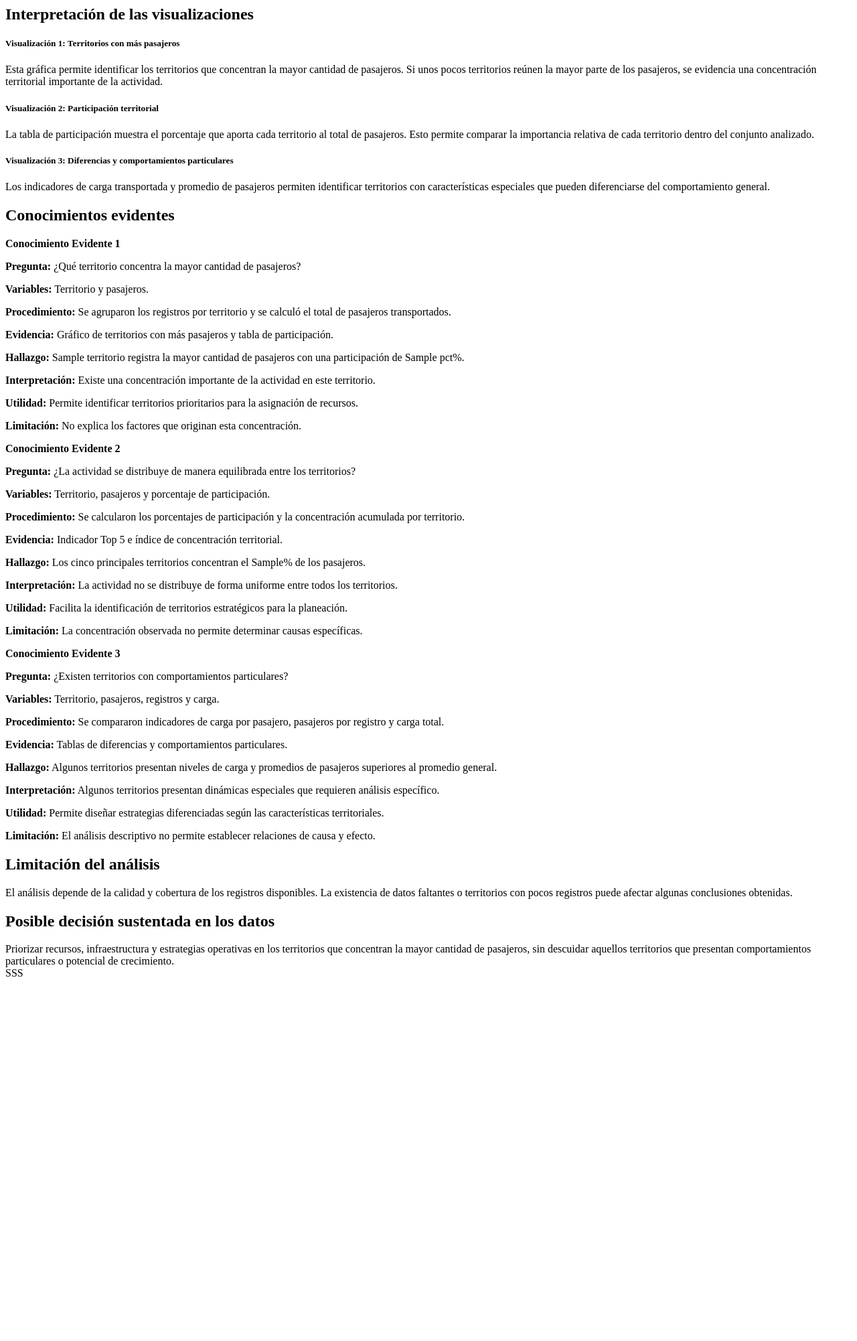
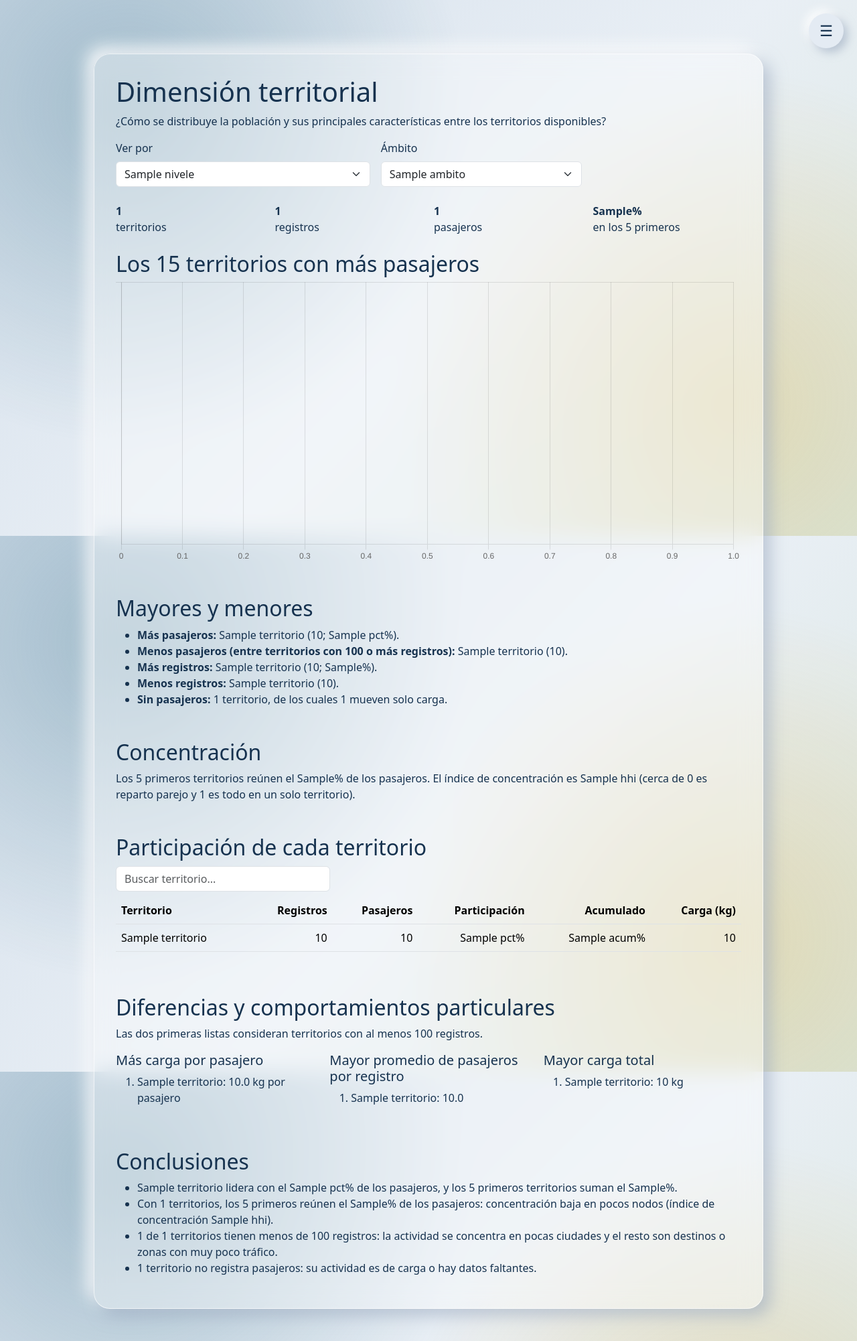
Before and after one commit to Rockbayo/analisis-datos-abiertos, a Flask app: template templates/territorial.html in a window 1280 px wide. Shown: the whole page at 67% size. Before the commit the page ends 1458 px from the top, so only its background shows below. Run offline with Flask 3, Linux system fonts and the light colour scheme; the template is opened without the code that fills it: most values are stand-ins (such as "Sample title", 1, 10 or a date in 2020).

Commit message:
Update territorial.html
Grafica de los territorios
indicadores territoriales
métricas de mayor y menos

```diff
--- a/templates/territorial.html
+++ b/templates/territorial.html
@@ -1,119 +1,121 @@
-<h2 class="mt-5">Interpretación de las visualizaciones</h2>
+{% extends "base.html" %}
+{% block titulo %}Dimensión territorial{% endblock %}
+{% block contenido %}
+<h1>Dimensión territorial</h1>
+<p>¿Cómo se distribuye la población y sus principales características entre los territorios disponibles?</p>
 
-<div class="card mb-3">
-    <div class="card-body">
-        <h5>Visualización 1: Territorios con más pasajeros</h5>
-        <p>
-            Esta gráfica permite identificar los territorios que concentran la mayor cantidad de pasajeros.
-            Si unos pocos territorios reúnen la mayor parte de los pasajeros, se evidencia una concentración
-            territorial importante de la actividad.
-        </p>
-    </div>
+<form method="get" class="row g-3 mb-4">
+  <div class="col-md-5">
+    <label for="nivel" class="form-label">Ver por</label>
+    <select id="nivel" name="nivel" class="form-select" onchange="this.form.submit()">
+      {% for k, v in niveles.items() %}<option value="{{ k }}" {{ 'selected' if k == nivel }}>{{ v }}</option>{% endfor %}
+    </select>
+  </div>
+  <div class="col-md-4">
+    <label for="ambito" class="form-label">Ámbito</label>
+    <select id="ambito" name="ambito" class="form-select" onchange="this.form.submit()">
+      {% for k, v in ambitos.items() %}<option value="{{ k }}" {{ 'selected' if k == ambito }}>{{ v }}</option>{% endfor %}
+    </select>
+  </div>
+</form>
+
+{% if error or not r %}
+<div class="alert alert-warning">{{ error or 'No se pudieron calcular los datos.' }}</div>
+{% else %}
+<div class="row g-3 mb-4">
+  <div class="col-6 col-lg-3"><strong>{{ "{:,}".format(r.n_territorios) }}</strong><br>territorios</div>
+  <div class="col-6 col-lg-3"><strong>{{ "{:,}".format(r.total_registros) }}</strong><br>registros</div>
+  <div class="col-6 col-lg-3"><strong>{{ "{:,}".format(r.total_pasajeros) }}</strong><br>pasajeros</div>
+  <div class="col-6 col-lg-3"><strong>{{ r.top5 }}%</strong><br>en los 5 primeros</div>
 </div>
 
-<div class="card mb-3">
-    <div class="card-body">
-        <h5>Visualización 2: Participación territorial</h5>
-        <p>
-            La tabla de participación muestra el porcentaje que aporta cada territorio al total de pasajeros.
-            Esto permite comparar la importancia relativa de cada territorio dentro del conjunto analizado.
-        </p>
-    </div>
+<h2>Los 15 territorios con más pasajeros</h2>
+<div style="position: relative; height: 420px;"><canvas id="grafica"></canvas></div>
+
+<h2 class="mt-5">Mayores y menores</h2>
+<ul>
+  <li><strong>Más pasajeros:</strong> {{ r.mayor.territorio }} ({{ "{:,}".format(r.mayor.pasajeros) }}; {{ r.mayor.pct }}%).</li>
+  <li><strong>Menos pasajeros (entre territorios con 100 o más registros):</strong> {{ r.menor.territorio }} ({{ "{:,}".format(r.menor.pasajeros) }}).</li>
+  {% if r.tabla|length > 1 %}<li><strong>Frente al segundo:</strong> {{ r.mayor.territorio }} mueve {{ "{:,.1f}".format(r.mayor.pasajeros / r.tabla[1].pasajeros) }} veces los pasajeros de {{ r.tabla[1].territorio }}.</li>{% endif %}
+  <li><strong>Más registros:</strong> {{ r.mayor_reg.territorio }} ({{ "{:,}".format(r.mayor_reg.registros) }}; {{ r.mayor_reg.pct_reg }}%).</li>
+  <li><strong>Menos registros:</strong> {{ r.menor_reg.territorio }} ({{ "{:,}".format(r.menor_reg.registros) }}).</li>
+  {% if r.n_sin_pasajeros > 0 %}<li><strong>Sin pasajeros:</strong> {{ r.n_sin_pasajeros }} {{ 'territorio' if r.n_sin_pasajeros == 1 else 'territorios' }}, de los cuales {{ r.n_solo_carga }} mueven solo carga.</li>{% endif %}
+</ul>
+
+<h2 class="mt-5">Concentración</h2>
+<p>Los 5 primeros territorios reúnen el {{ r.top5 }}% de los pasajeros. El índice de concentración es {{ r.hhi }} (cerca de 0 es reparto parejo y 1 es todo en un solo territorio).</p>
+
+<h2 class="mt-5">Participación de cada territorio</h2>
+<input id="buscar" type="search" class="form-control mb-2" style="max-width: 320px;" placeholder="Buscar territorio...">
+<div class="table-responsive" style="max-height: 480px; overflow: auto;">
+  <table class="table table-hover align-middle" id="tabla">
+    <thead><tr>
+      <th>Territorio</th><th class="text-end">Registros</th><th class="text-end">Pasajeros</th>
+      <th class="text-end">Participación</th><th class="text-end">Acumulado</th><th class="text-end">Carga (kg)</th>
+    </tr></thead>
+    <tbody>
+    {% for f in r.tabla %}
+      <tr>
+        <td>{{ f.territorio }}</td>
+        <td class="text-end">{{ "{:,}".format(f.registros) }}</td>
+        <td class="text-end">{{ "{:,}".format(f.pasajeros) }}</td>
+        <td class="text-end">{{ f.pct }}%</td>
+        <td class="text-end">{{ f.acum }}%</td>
+        <td class="text-end">{{ "{:,}".format(f.carga) }}</td>
+      </tr>
+    {% endfor %}
+    </tbody>
+  </table>
 </div>
 
-<div class="card mb-3">
-    <div class="card-body">
-        <h5>Visualización 3: Diferencias y comportamientos particulares</h5>
-        <p>
-            Los indicadores de carga transportada y promedio de pasajeros permiten identificar territorios
-            con características especiales que pueden diferenciarse del comportamiento general.
-        </p>
-    </div>
+<h2 class="mt-5">Diferencias y comportamientos particulares</h2>
+<p>Las dos primeras listas consideran territorios con al menos 100 registros.</p>
+<div class="row g-4">
+  <div class="col-lg-4">
+    <h3 class="h5">Más carga por pasajero</h3>
+    <ol>{% for f in r.mas_carga %}<li>{{ f.territorio }}: {{ "{:,.1f}".format(f.kg_por_pas) }} kg por pasajero</li>{% endfor %}</ol>
+  </div>
+  <div class="col-lg-4">
+    <h3 class="h5">Mayor promedio de pasajeros por registro</h3>
+    <ol>{% for f in r.mas_llenos %}<li>{{ f.territorio }}: {{ "{:,.1f}".format(f.pas_por_reg) }}</li>{% endfor %}</ol>
+  </div>
+  <div class="col-lg-4">
+    <h3 class="h5">Mayor carga total</h3>
+    <ol>{% for f in r.top_carga %}<li>{{ f.territorio }}: {{ "{:,}".format(f.carga) }} kg</li>{% endfor %}</ol>
+  </div>
 </div>
 
-<h2 class="mt-5">Conocimientos evidentes</h2>
+<h2 class="mt-5">Conclusiones</h2>
+<ul>
+  <li>{{ r.mayor.territorio }} lidera con el {{ r.mayor.pct }}% de los pasajeros, y los 5 primeros territorios suman el {{ r.top5 }}%.</li>
+  <li>Con {{ r.n_territorios }} territorios, los 5 primeros reúnen el {{ r.top5 }}% de los pasajeros: concentración {{ 'alta' if r.top5 > 50 else 'moderada' if r.top5 > 30 else 'baja' }} en pocos nodos (índice de concentración {{ r.hhi }}).</li>
+  <li>{{ r.n_pequenos }} de {{ r.n_territorios }} territorios tienen menos de 100 registros: la actividad se concentra en pocas ciudades y el resto son destinos o zonas con muy poco tráfico.</li>
+  {% if r.top_carga|length >= 3 %}<li>{{ r.top_carga[0].territorio }} concentra la mayor carga ({{ "{:,}".format(r.top_carga[0].carga) }} kg), por delante de {{ r.top_carga[1].territorio }} y {{ r.top_carga[2].territorio }}.</li>{% endif %}
+  {% if r.n_sin_pasajeros > 0 %}<li>{{ r.n_sin_pasajeros }} {{ 'territorio no registra' if r.n_sin_pasajeros == 1 else 'territorios no registran' }} pasajeros: su actividad es de carga o hay datos faltantes.</li>{% endif %}
+</ul>
+{% endif %}
+{% endblock %}
 
-<div class="card mb-4">
-    <div class="card-header">
-        <strong>Conocimiento Evidente 1</strong>
-    </div>
-    <div class="card-body">
-        <p><strong>Pregunta:</strong> ¿Qué territorio concentra la mayor cantidad de pasajeros?</p>
+{% block scripts %}
+{% if r and not error %}
+<script src="https://cdn.jsdelivr.net/npm/chart.js@4.4.3/dist/chart.umd.min.js"></script>
+<script>
+  const datos = {{ r.grafica|tojson }};
+  new Chart(document.getElementById('grafica'), {
+    type: 'bar',
+    data: {
+      labels: datos.map(d => d.territorio),
+      datasets: [{ label: 'Pasajeros', data: datos.map(d => d.pasajeros), backgroundColor: '#1F5F7A' }]
+    },
+    options: { indexAxis: 'y', maintainAspectRatio: false, plugins: { legend: { display: false } } }
+  });
 
-        <p><strong>Variables:</strong> Territorio y pasajeros.</p>
-
-        <p><strong>Procedimiento:</strong> Se agruparon los registros por territorio y se calculó el total de pasajeros transportados.</p>
-
-        <p><strong>Evidencia:</strong> Gráfico de territorios con más pasajeros y tabla de participación.</p>
-
-        <p><strong>Hallazgo:</strong> {{ r.mayor.territorio }} registra la mayor cantidad de pasajeros con una participación de {{ r.mayor.pct }}%.</p>
-
-        <p><strong>Interpretación:</strong> Existe una concentración importante de la actividad en este territorio.</p>
-
-        <p><strong>Utilidad:</strong> Permite identificar territorios prioritarios para la asignación de recursos.</p>
-
-        <p><strong>Limitación:</strong> No explica los factores que originan esta concentración.</p>
-    </div>
-</div>
-
-<div class="card mb-4">
-    <div class="card-header">
-        <strong>Conocimiento Evidente 2</strong>
-    </div>
-    <div class="card-body">
-        <p><strong>Pregunta:</strong> ¿La actividad se distribuye de manera equilibrada entre los territorios?</p>
-
-        <p><strong>Variables:</strong> Territorio, pasajeros y porcentaje de participación.</p>
-
-        <p><strong>Procedimiento:</strong> Se calcularon los porcentajes de participación y la concentración acumulada por territorio.</p>
-
-        <p><strong>Evidencia:</strong> Indicador Top 5 e índice de concentración territorial.</p>
-
-        <p><strong>Hallazgo:</strong> Los cinco principales territorios concentran el {{ r.top5 }}% de los pasajeros.</p>
-
-        <p><strong>Interpretación:</strong> La actividad no se distribuye de forma uniforme entre todos los territorios.</p>
-
-        <p><strong>Utilidad:</strong> Facilita la identificación de territorios estratégicos para la planeación.</p>
-
-        <p><strong>Limitación:</strong> La concentración observada no permite determinar causas específicas.</p>
-    </div>
-</div>
-
-<div class="card mb-4">
-    <div class="card-header">
-        <strong>Conocimiento Evidente 3</strong>
-    </div>
-    <div class="card-body">
-        <p><strong>Pregunta:</strong> ¿Existen territorios con comportamientos particulares?</p>
-
-        <p><strong>Variables:</strong> Territorio, pasajeros, registros y carga.</p>
-
-        <p><strong>Procedimiento:</strong> Se compararon indicadores de carga por pasajero, pasajeros por registro y carga total.</p>
-
-        <p><strong>Evidencia:</strong> Tablas de diferencias y comportamientos particulares.</p>
-
-        <p><strong>Hallazgo:</strong> Algunos territorios presentan niveles de carga y promedios de pasajeros superiores al promedio general.</p>
-
-        <p><strong>Interpretación:</strong> Algunos territorios presentan dinámicas especiales que requieren análisis específico.</p>
-
-        <p><strong>Utilidad:</strong> Permite diseñar estrategias diferenciadas según las características territoriales.</p>
-
-        <p><strong>Limitación:</strong> El análisis descriptivo no permite establecer relaciones de causa y efecto.</p>
-    </div>
-</div>
-
-<h2 class="mt-5">Limitación del análisis</h2>
-
-<div class="alert alert-warning">
-    El análisis depende de la calidad y cobertura de los registros disponibles.
-    La existencia de datos faltantes o territorios con pocos registros puede afectar
-    algunas conclusiones obtenidas.
-</div>
-
-<h2 class="mt-5">Posible decisión sustentada en los datos</h2>
-
-<div class="alert alert-success">
-    Priorizar recursos, infraestructura y estrategias operativas en los territorios
-    que concentran la mayor cantidad de pasajeros, sin descuidar aquellos territorios
-    que presentan comportamientos particulares o potencial de crecimiento.
-</div>SSS
+  document.getElementById('buscar').addEventListener('input', e => {
+    const q = e.target.value.toLowerCase();
+    document.querySelectorAll('#tabla tbody tr').forEach(tr => {
+      tr.style.display = tr.cells[0].textContent.toLowerCase().includes(q) ? '' : 'none';
+    });
+  });
+</script>
+{% endif %}
+{% endblock %}
```
